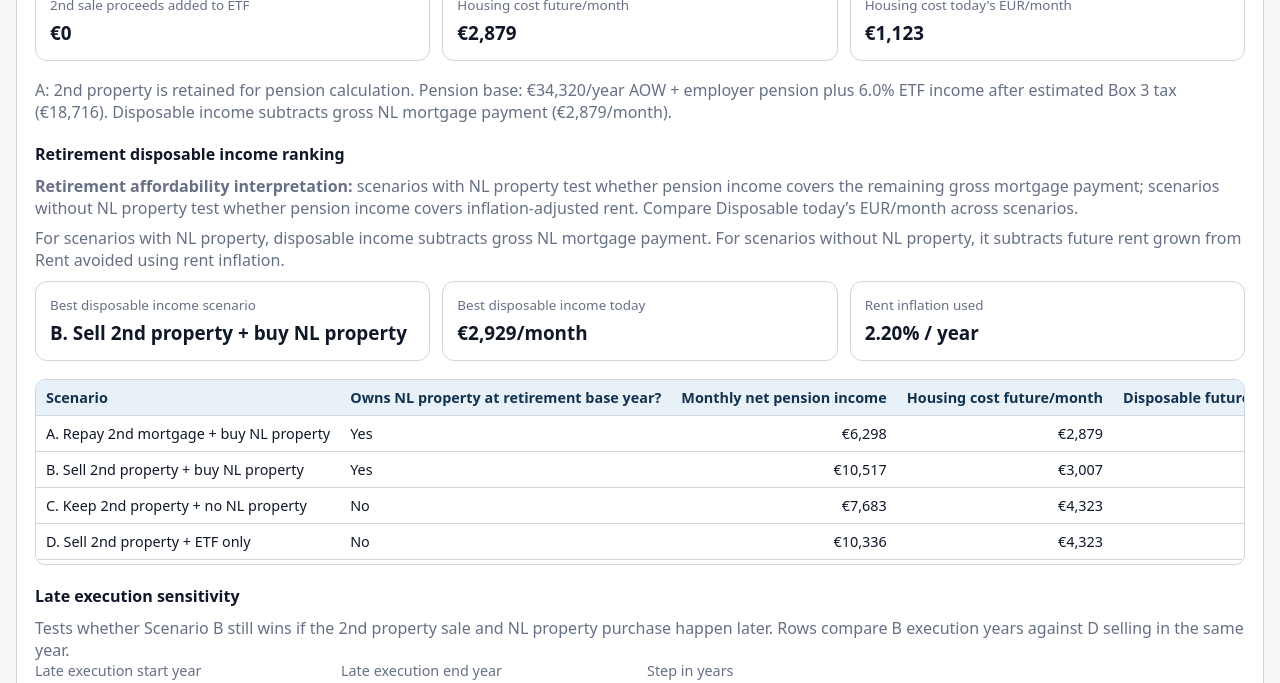
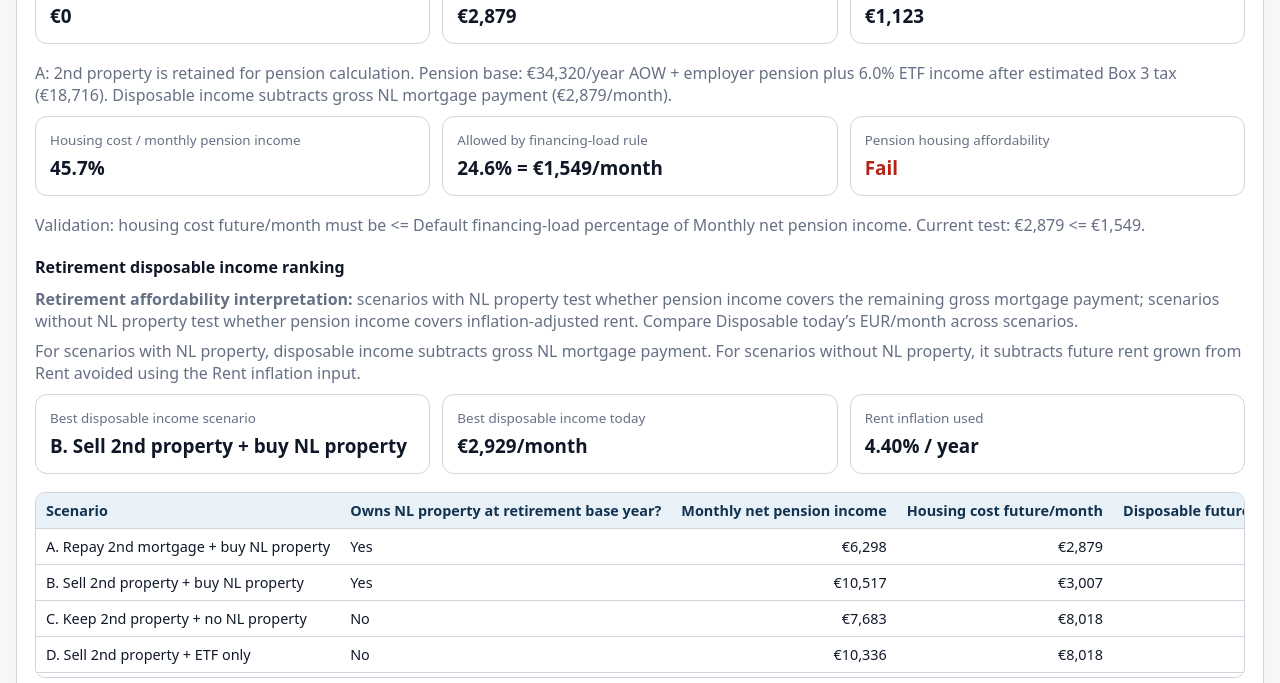
Before and after one commit to drauge/cagr-calculator, a website: page index.html in a window 1280 px wide. Shown: the part 10345-11028 px from the top of the page. Drawn offline with Linux system fonts and the light colour scheme; no server answers.

Commit message:
rent inflation input, pension affordability validation

```diff
--- a/app.js
+++ b/app.js
@@ -1681,7 +1681,7 @@ function getPensionScenarioMetrics(result, scenarioKey) {
   const ownsNlProperty = (row2053?.amsValue || 0) > 0;
   const grossNlMortgageMonthly = ownsNlProperty ? (row2053?.nlGrossMortgageMonthly || 0) : 0;
 
-  const rentInflation = Math.max(0, (model.personalInflation || 0) - inputPct("rentInflationDiscount"));
+  const rentInflation = inputPct("rentInflationRate");
   const rentFactor = Math.pow(1 + rentInflation, Math.max(0, startYear - model.projectionStartYear));
   const futureRentMonthly = ownsNlProperty ? 0 : (model.rentAvoided || 0) * rentFactor;
 
@@ -1692,6 +1692,11 @@ function getPensionScenarioMetrics(result, scenarioKey) {
     - Convert disposable future EUR to today's EUR only after subtracting the future housing cost.
   */
   const housingCostFutureMonthly = ownsNlProperty ? grossNlMortgageMonthly : futureRentMonthly;
+  const housingCostRatio = monthlyFuture > 0 ? housingCostFutureMonthly / monthlyFuture : Infinity;
+  const allowedHousingCostRatio = activeNlFinancingLoadPct(model, startYear);
+  const allowedHousingCostMonthly = monthlyFuture * allowedHousingCostRatio;
+  const housingAffordable = housingCostFutureMonthly <= allowedHousingCostMonthly + 0.005;
+
   const disposableMonthlyFuture = monthlyFuture - housingCostFutureMonthly;
   const disposableMonthlyToday = disposableMonthlyFuture / inflationFactor;
 
@@ -1712,6 +1717,10 @@ function getPensionScenarioMetrics(result, scenarioKey) {
     futureRentMonthly,
     housingCostFutureMonthly,
     housingCostTodayMonthly: housingCostFutureMonthly / inflationFactor,
+    housingCostRatio,
+    allowedHousingCostRatio,
+    allowedHousingCostMonthly,
+    housingAffordable,
     disposableMonthlyFuture,
     disposableMonthlyToday,
     inflationFactor,
@@ -1765,6 +1774,23 @@ function renderPension(result) {
 
   document.getElementById("pensionNote").textContent =
     `${p.note} Pension base: ${fmtEUR.format(p.basePensionAnnual)}/year AOW + employer pension plus ${(p.conservativeReturn * 100).toFixed(1)}% ETF income after estimated Box 3 tax (${fmtEUR.format(p.pensionTax)}). Disposable income subtracts ${p.ownsNlProperty ? "gross NL mortgage payment" : "future rent"} (${fmtEUR.format(p.housingCostFutureMonthly)}/month).`;
+
+  const ratioEl = document.getElementById("pensionHousingCostRatio");
+  const allowedEl = document.getElementById("pensionHousingCostAllowed");
+  const statusEl = document.getElementById("pensionAffordabilityStatus");
+  const affordabilityNoteEl = document.getElementById("pensionAffordabilityNote");
+
+  if (ratioEl) ratioEl.textContent = `${(p.housingCostRatio * 100).toFixed(1)}%`;
+  if (allowedEl) allowedEl.textContent = `${(p.allowedHousingCostRatio * 100).toFixed(1)}% = ${fmtEUR.format(p.allowedHousingCostMonthly)}/month`;
+  if (statusEl) {
+    statusEl.textContent = p.housingAffordable ? "Pass" : "Fail";
+    statusEl.className = p.housingAffordable ? "status-ok" : "status-bad";
+  }
+  if (affordabilityNoteEl) {
+    affordabilityNoteEl.textContent =
+      `Validation: housing cost future/month must be <= Default financing-load percentage of Monthly net pension income. ` +
+      `Current test: ${fmtEUR.format(p.housingCostFutureMonthly)} <= ${fmtEUR.format(p.allowedHousingCostMonthly)}.`;
+  }
 
   renderPensionScenarioComparison(result);
   renderLateExecutionComparison(result);
@@ -1855,10 +1881,12 @@ function renderPensionScenarioComparison(result) {
       fmtEUR.format(p.housingCostFutureMonthly),
       fmtEUR.format(p.disposableMonthlyFuture),
       fmtEUR.format(p.disposableMonthlyToday),
+      p.housingAffordable ? "Pass" : "Fail",
     ].forEach((value, index) => {
       const td = tr.insertCell();
       td.textContent = value;
-      if (index === 0 || index === 1) td.style.textAlign = "left";
+      if (index === 0 || index === 1 || index === 6) td.style.textAlign = "left";
+      if (index === 6) td.className = value === "Pass" ? "status-ok" : "status-bad";
     });
   });
 
@@ -1870,8 +1898,7 @@ function renderPensionScenarioComparison(result) {
   if (bestScenarioEl) bestScenarioEl.textContent = best ? best.label : "-";
   if (bestTodayEl) bestTodayEl.textContent = best ? fmtEUR.format(best.disposableMonthlyToday) + "/month" : "-";
 
-  const model = result?.model || readModel();
-  const rentInflation = Math.max(0, (model.personalInflation || 0) - inputPct("rentInflationDiscount"));
+  const rentInflation = inputPct("rentInflationRate");
   if (rentInflationEl) rentInflationEl.textContent = `${(rentInflation * 100).toFixed(2)}% / year`;
 }
 
--- a/index.html
+++ b/index.html
@@ -360,8 +360,8 @@
 <label>Conservative ETF return from 2054 (%)
   <input id="pensionEtfReturn" type="number" value="6" step="0.1"/>
 </label>
-<label>Rent inflation discount vs personal inflation (%)
-  <input id="rentInflationDiscount" type="number" value="1.1" step="0.1"/>
+<label>Rent inflation (%)
+  <input id="rentInflationRate" type="number" value="4.4" step="0.1"/>
 </label>
 
 <label class="field-label">Sell remaining 2nd property into ETF
@@ -404,10 +404,18 @@
 
 <p id="pensionNote" class="note"></p>
 
+<div class="kpis three">
+<div><span>Housing cost / monthly pension income</span><strong id="pensionHousingCostRatio">-</strong></div>
+<div><span>Allowed by financing-load rule</span><strong id="pensionHousingCostAllowed">-</strong></div>
+<div><span>Pension housing affordability</span><strong id="pensionAffordabilityStatus">-</strong></div>
+</div>
+<p id="pensionAffordabilityNote" class="note"></p>
+
+
 <h3>Retirement disposable income ranking</h3>
 <p class="note"><strong>Retirement affordability interpretation:</strong> scenarios with NL property test whether pension income covers the remaining gross mortgage payment; scenarios without NL property test whether pension income covers inflation-adjusted rent. Compare Disposable today’s EUR/month across scenarios.</p>
 <p class="note">
-  For scenarios with NL property, disposable income subtracts gross NL mortgage payment. For scenarios without NL property, it subtracts future rent grown from Rent avoided using rent inflation.
+  For scenarios with NL property, disposable income subtracts gross NL mortgage payment. For scenarios without NL property, it subtracts future rent grown from Rent avoided using the Rent inflation input.
 </p>
 <div class="kpis three">
 <div><span>Best disposable income scenario</span><strong id="bestDisposableScenario">-</strong></div>
@@ -424,6 +432,7 @@
 <th>Housing cost future/month</th>
 <th>Disposable future/month</th>
 <th>Disposable today's EUR/month</th>
+<th>Housing affordability</th>
 </tr>
 </thead>
 <tbody></tbody>
--- a/styles.css
+++ b/styles.css
@@ -237,3 +237,28 @@ body:not(.side-nav-expanded) {
     grid-template-columns: 1fr;
   }
 }
+
+
+.status-ok {
+  color: #047857;
+}
+
+.status-warn {
+  color: #b45309;
+}
+
+.status-bad {
+  color: #b42318;
+}
+
+body.dark .status-ok {
+  color: #34d399;
+}
+
+body.dark .status-warn {
+  color: #fbbf24;
+}
+
+body.dark .status-bad {
+  color: #fca5a5;
+}
```
Also changed, not shown: README.md.
